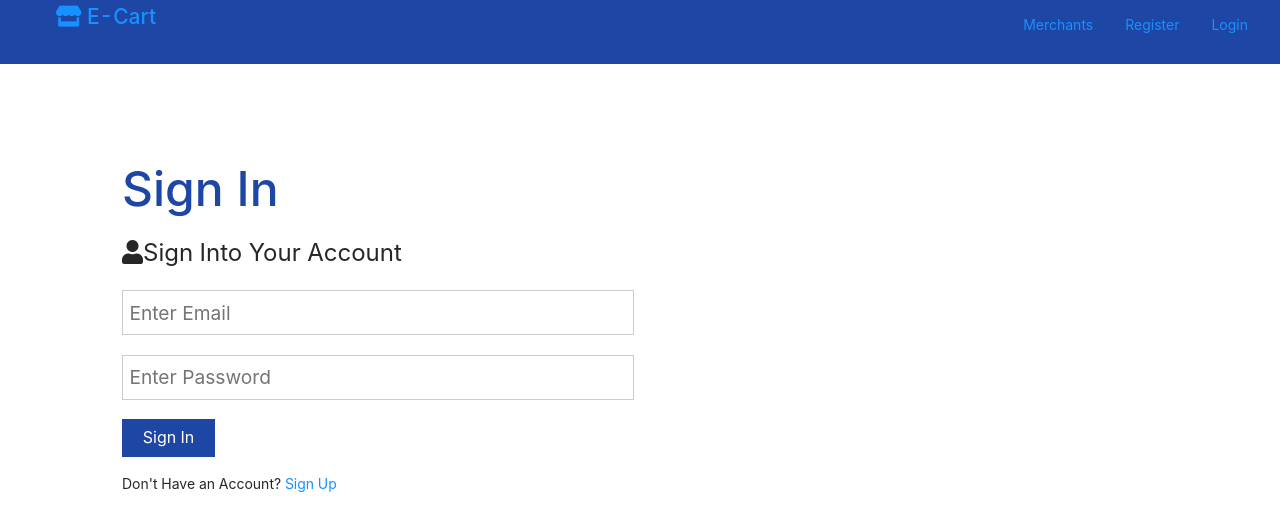
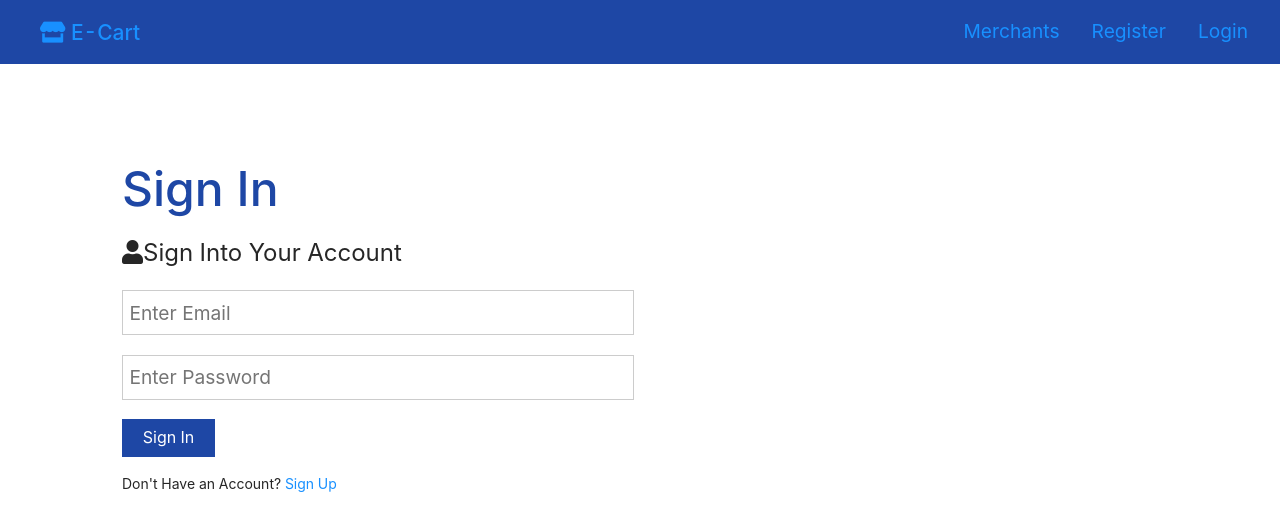
Before and after one commit to Akanksha-Git29/E-cart, a React (Create React App) app in the folder client/: page /login in a window 1280 px wide. Shown: the top 530 px of the page. Built offline with nearby package versions, Linux system fonts and the light colour scheme; no server answers; the HTML template or start-up script is replaced by a standard one.

Commit message:
frontend navLinks over

```diff
--- a/client/src/App.css
+++ b/client/src/App.css
@@ -46,13 +46,17 @@ a {
 ul {
     list-style: none;
     display: flex;
+    margin: 0rem;
 }
 
 .nav-h1{
-    margin-left: 3.5rem
+    margin-left: 2.5rem;
+    margin-top: 1rem;
 }
 
 .nav-li{
+    font-size: 1.2rem;
+    margin-top: .8rem;
     margin-right: 2rem;
     display: flex;
     align-items: center;
--- a/client/src/actions/authAction.js
+++ b/client/src/actions/authAction.js
@@ -6,42 +6,43 @@ import {
     ERRORS,
     AUTH_ERROR,
     SUCCESSFUL_LOGIN,
-    FAILURE_LOGIN
+    FAILURE_LOGIN,
+    LOGOUT
 } from './types'
-import {getServer} from '../util'
+import { getServer } from '../util'
 import setAuthToken from '../util/setAuthToken'
 
 //set a user
 export const setCurrentUser = (user) => async dispatch => {
-    if(localStorage.token){
+    if (localStorage.token) {
         setAuthToken(localStorage.token)
     }
     try {
         const res = await axios.get(`${getServer()}/api/auth`)
         dispatch({
-            type:SET_CURRENT_USER,
+            type: SET_CURRENT_USER,
             payload: res.data
         })
     } catch (err) {
         dispatch({
-            type:AUTH_ERROR
+            type: AUTH_ERROR
         })
     }
-    return{
+    return {
         type: SET_CURRENT_USER, //gotten from DB and storing only a particular type
         payload: user //passing all to the reducer(authReducer)
     }
 }
 
 //register a user
-export const register = (userData)=>async (dispatch) =>{
-    const config ={
-        headers:{
+export const register = (userData) => async (dispatch) => {
+    const config = {
+        headers: {
             "Content-Type": "application/json"
         }
     }
     try {
-        const res = await axios.post(`${getServer()}/api/users`,userData,config)
+        const res = await axios.post(`${getServer()}/api/users`, userData, config)
         dispatch({
             type: SUCCESSFUL_REGISTER,
             payload: res.data
@@ -49,13 +50,13 @@ export const register = (userData)=>async (dispatch) =>{
         dispatch(setCurrentUser())
     } catch (err) {
         const error = err.response.data.errors
-        if(error){
+        if (error) {
             dispatch({
                 type: ERRORS,
-                payload:error
+                payload: error
             })
         }
-        else{
+        else {
             dispatch({
                 type: FAILURE_REGISTER,
             })
@@ -64,22 +65,32 @@ export const register = (userData)=>async (dispatch) =>{
 }
 
 //login user
-export const login = (userData)=>async (dispatch) =>{
-    const config ={
-        headers:{
+export const login = (userData) => async (dispatch) => {
+    const config = {
+        headers: {
             "Content-Type": "application/json"
         }
     }
     try {
-        const res = await axios.post(`${getServer()}/api/auth`,userData,config)
+        const res = await axios.post(`${getServer()}/api/auth`, userData, config)
         dispatch({
             type: SUCCESSFUL_LOGIN,
             payload: res.data
         })
         dispatch(setCurrentUser())
     } catch (err) {
-        dispatch({
-            type: FAILURE_LOGIN,
-        })
+        const error = err.response.data.errors;
+        if (error) {
+            dispatch({
+                type: ERRORS,
+                payload: error,
+            });
+        } else {
+            dispatch({
+                type: FAILURE_LOGIN,
+            });
+        }
     }
 }
+
+export const logout = ()=> dispatch => dispatch({type:LOGOUT})
--- a/client/src/actions/types.js
+++ b/client/src/actions/types.js
@@ -7,6 +7,7 @@ export const FAILURE_REGISTER = "FAILURE_REGISTER"
 export const AUTH_ERROR = "AUTH_ERROR"
 export const SUCCESSFUL_LOGIN= "SUCCESSFUL_LOGIN"
 export const FAILURE_LOGIN = "FAILURE_LOGIN"
+export const LOGOUT = "LOGOUT"
 //strings of type : The key thing is that each of these types
 // is what you're going to use in tracking a particular
 // state that is beign retrieve
--- a/client/src/components/auth/Login.js
+++ b/client/src/components/auth/Login.js
@@ -38,7 +38,16 @@ class Login extends Component {
     }
 
     componentWillReceiveProps(nextProps){
-        console.log(nextProps)
+        if(nextProps && nextProps.auth.errors && nextProps.auth.errors.length > 0){
+            nextProps.auth.errors.forEach(error => {
+                message.error(error.msg)
+            })
+        }
+
+        else if(nextProps.isAuthenticated){
+            message.success("Thankyou for Login In")
+            setTimeout(()=>{ this.props.history("/")},3000) //in v6 and above push isnot needed
+        }
     }
 
     onChange(e){
@@ -88,6 +97,7 @@ class Login extends Component {
 }
 
 const mapStateToProps = (state) => ({
+    auth: state.auth,
     isAuthenticated: state.auth.isAuthenticated
 })
 
--- a/client/src/components/auth/Register.js
+++ b/client/src/components/auth/Register.js
@@ -39,14 +39,14 @@ class Register extends Component {
     }
 
     componentWillReceiveProps(nextProps){
-        // console.log(nextProps)
+        console.log(nextProps)
         if(nextProps && nextProps.auth.errors && nextProps.auth.errors.length > 0){
             nextProps.auth.errors.forEach(error => {
                 message.error(error.msg)
             })
         }
 
-        if(nextProps.auth.isAuthenticated){
+        else if(nextProps.auth.isAuthenticated){
             message.success("Thankyou for sigining up")
             setTimeout(()=>{ this.props.history("/")},3000) //in v6 and above push isnot needed
         }
--- a/client/src/components/general/NavBAr.js
+++ b/client/src/components/general/NavBAr.js
@@ -1,8 +1,38 @@
 import React from 'react'
 import {Link} from 'react-router-dom'
 import "../../App.css"
+import { connect } from 'react-redux'
+import { logout } from '../../actions/authAction'
 
-const NavBAr = () => {
+const NavBAr = ({auth : {isAuthenticated}, logout}) => {
+
+    const user = (
+        <ul>
+            <li className='nav-li'>
+                <Link to="/register?role=merchant">Merchants</Link>
+            </li>
+            <li className='nav-li'>
+                <Link onClick={logout}  to="#!">
+                    <i className="fas fa-sign-out-alt"></i>
+                    <span className='hide-on-mobile'>Logout</span>
+                </Link>
+            </li>
+        </ul>
+    )
+
+    const guest = (
+        <ul>
+            <li className='nav-li'>
+                <Link to="/register?role=merchant">Merchants</Link>
+            </li>
+            <li className='nav-li'>
+                <Link to="/register?role=customer">Register</Link>
+            </li>
+            <li className='nav-li'>
+                <Link to="/login">Login</Link>
+            </li>
+        </ul>
+    )
     return (
         <nav className='navbar bg-main'>
             <h1 className='nav-h1'>
@@ -10,19 +40,13 @@ const NavBAr = () => {
                     <i className='fas fa-store'></i> E-Cart
                 </Link>
             </h1>
-            <ul>
-                <li className='nav-li'>
-                    <Link to="/register?role=merchant">Merchants</Link>
-                </li>
-                <li className='nav-li'>
-                    <Link to="/register?role=customer">Register</Link>
-                </li>
-                <li className='nav-li'>
-                    <Link to="/login">Login</Link>
-                </li>
-            </ul>
+            {isAuthenticated ? user : guest}
         </nav>
     )
 }
 
-export default NavBAr
+const mapStateToProps = state =>({
+    auth : state.auth
+})
+
+export default connect(mapStateToProps, {logout})(NavBAr)
--- a/client/src/reducers/authReducer.js
+++ b/client/src/reducers/authReducer.js
@@ -5,9 +5,9 @@ import {
     ERRORS,
     AUTH_ERROR,
     SUCCESSFUL_LOGIN,
-    FAILURE_LOGIN
+    FAILURE_LOGIN,
+    LOGOUT
 } from '../actions/types'
-import {isEmpty} from 'lodash'
 
 const initialState = {
     isAuthenticated : false,
@@ -36,6 +36,7 @@ export default function(state = initialState, action){
         case FAILURE_REGISTER:
         case AUTH_ERROR:
         case FAILURE_LOGIN:
+        case LOGOUT:
             localStorage.removeItem('token')
             return{
                 ...state,
```
